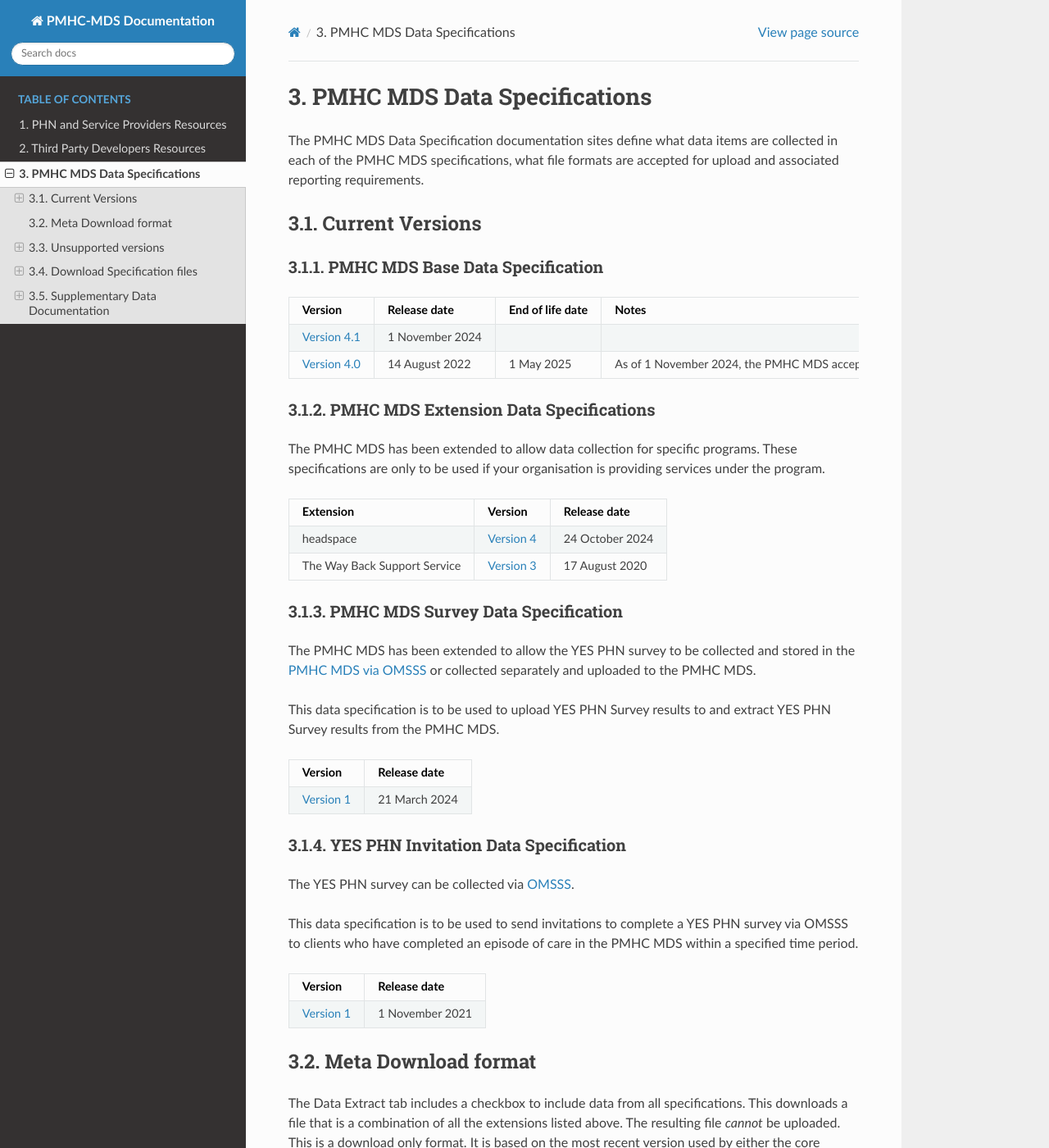
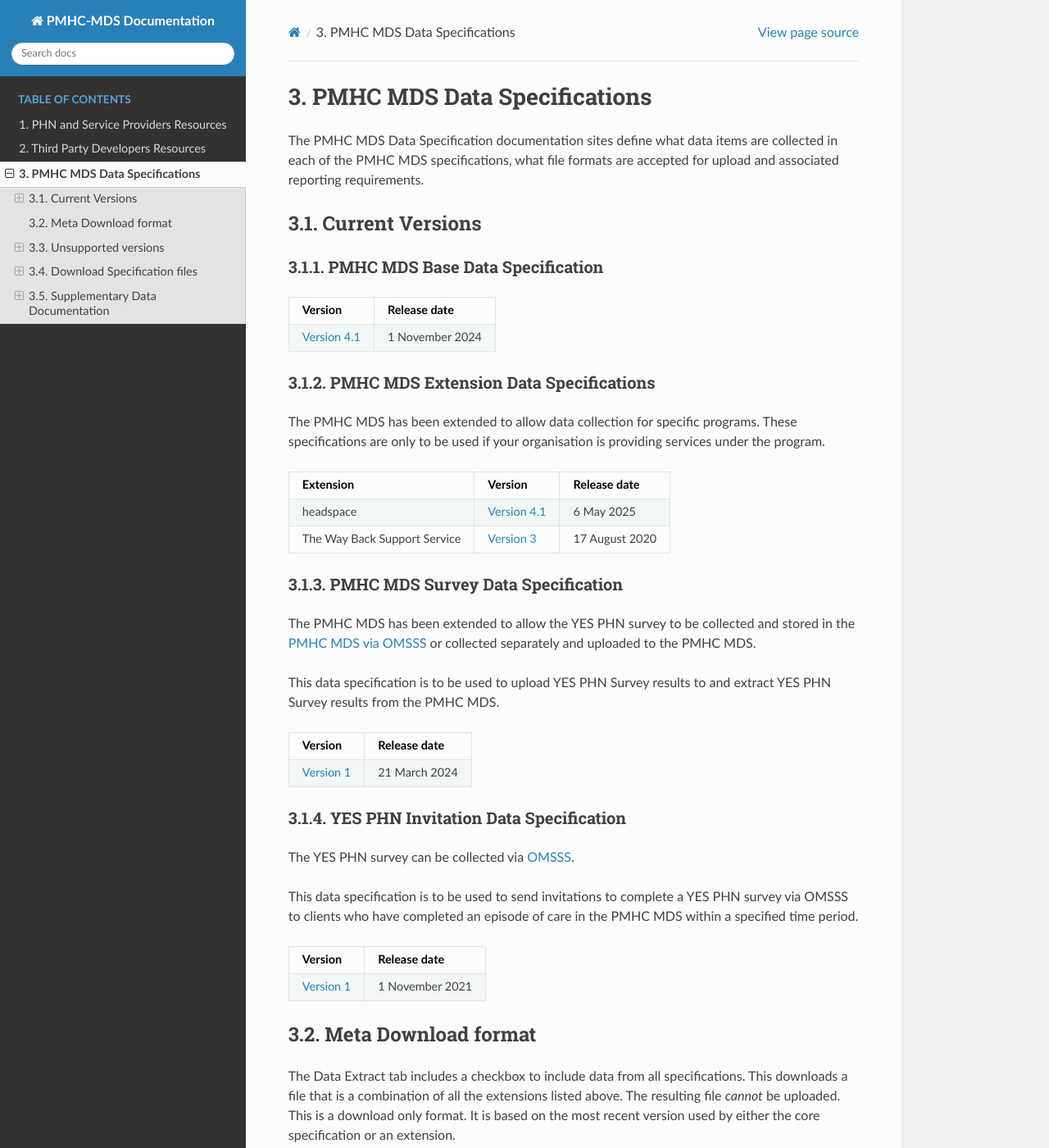
Before and after one commit to logicly-au/docs.pmhc-mds.com, a Sphinx documentation site: the page built from docs/data-specifications.rst, in a window 1280 px wide and 1400 px high. Shown: the whole window at 82% size. Built offline with Sphinx 7.4.7 and the Read the Docs theme 3.1.0, drawn with Linux system fonts in a browser that asks for light colours; some of the changed text lies outside the part shown.

Commit message:
EoL'ing PMHC and headspace v4.0

```diff
--- a/docs/data-specifications.rst
+++ b/docs/data-specifications.rst
@@ -13,16 +13,11 @@
 PMHC MDS Base Data Specification
 ~~~~~~~~~~~~~~~~~~~~~~~~~~~~~~~~
 
-+----------------------------------------------------------+------------------+------------------+------------------------------------------------------------------------------+
-| Version                                                  | Release date     | End of life date | Notes                                                                        |
-+==========================================================+==================+==================+==============================================================================+
-| `Version 4.1 </projects/data-specification/en/v4.1/>`__  | 1 November 2024  |                  |                                                                              |
-+----------------------------------------------------------+------------------+------------------+------------------------------------------------------------------------------+
-| `Version 4.0 </projects/data-specification/en/v4/>`__    | 14 August 2022   | 1 May 2025       | As of 1 November 2024, the PMHC MDS accepted uploads in both the version 4.0 |
-|                                                          |                  |                  | format and the version 4.1 format. The version 4.1 format is marked for      |
-|                                                          |                  |                  | end-of-life on 1 May 2025. After this date version 4.0 uploads will          |
-|                                                          |                  |                  | no longer accepted.                                                          |
-+----------------------------------------------------------+------------------+------------------+------------------------------------------------------------------------------+
++----------------------------------------------------------+------------------+
+| Version                                                  | Release date     |
++==========================================================+==================+
+| `Version 4.1 </projects/data-specification/en/v4.1/>`__  | 1 November 2024  |
++----------------------------------------------------------+------------------+
 
 PMHC MDS Extension Data Specifications
 ~~~~~~~~~~~~~~~~~~~~~~~~~~~~~~~~~~~~~~
@@ -31,13 +26,13 @@
 These specifications are only to be used if your organisation is providing services
 under the program.
 
-+------------------------------+----------------------------------------------------------------+------------------+
-| Extension                    | Version                                                        | Release date     |
-+==============================+================================================================+==================+
-| headspace                    | `Version 4 </projects/data-specification-headspace/en/v4/>`__  | 24 October 2024  |
-+------------------------------+----------------------------------------------------------------+------------------+
-| The Way Back Support Service | `Version 3 </projects/data-specification-wayback/en/v3/>`__    | 17 August 2020   |
-+------------------------------+----------------------------------------------------------------+------------------+
++------------------------------+--------------------------------------------------------------------+------------------+
+| Extension                    | Version                                                            | Release date     |
++==============================+====================================================================+==================+
+| headspace                    | `Version 4.1 </projects/data-specification-headspace/en/v4.1/>`__  | 6 May 2025       |
++------------------------------+--------------------------------------------------------------------+------------------+
+| The Way Back Support Service | `Version 3 </projects/data-specification-wayback/en/v3/>`__        | 17 August 2020   |
++------------------------------+--------------------------------------------------------------------+------------------+
 
 PMHC MDS Survey Data Specification
 ~~~~~~~~~~~~~~~~~~~~~~~~~~~~~~~~~~
@@ -82,20 +77,25 @@
 Unsupported versions
 --------------------
 
-+------------------------------------------------------+------------------+----------------------------------------------------------------------------+
-| Version                                              | End of life date | Notes                                                                      |
-+======================================================+==================+============================================================================+
-| `Version 2 </projects/data-specification/en/v2/>`__  | 31 January 2023  | As of 1 August 2022, the PMHC MDS accepted uploads in both the version 4   |
-|                                                      |                  | format and the version 2 format. The version 2 format was marked for       |
-|                                                      |                  | end-of-life on 5 February 2023. After this date version 2 uploads were     |
-|                                                      |                  | no longer accepted.                                                        |
-+------------------------------------------------------+------------------+----------------------------------------------------------------------------+
-| `Version 1 </projects/data-specification/en/v1/>`__  | 1 July 2020      | As of 1 July 2019, the PMHC MDS accepted uploads in both the version 2     |
-|                                                      |                  | format and the version 1 format. (`read more...                            |
-|                                                      |                  | <https://pmhc-mds.com/2019/06/04/Contunity-of-Support-PMHC-Spec-v2-0/>`__) |
-|                                                      |                  | The version 1 format was marked for end-of-life on 30 June 2020.           |
-|                                                      |                  | After this date version 1 uploads were no longer accepted.                 |
-+------------------------------------------------------+------------------+----------------------------------------------------------------------------+
++--------------------------------------------------------+------------------+------------------------------------------------------------------------------+
+| Version                                                | End of life date | Notes                                                                        |
++========================================================+==================+==============================================================================+
+| `Version 4.0 </projects/data-specification/en/v4/>`__  | 1 May 2025       | As of 1 November 2024, the PMHC MDS accepted uploads in both the version 4.0 |
+|                                                        |                  | format and the version 4.1 format. The version 4.1 format was marked for     |
+|                                                        |                  | end-of-life on 6 May 2025. After this date version 4.0 uploads wwere         |
+|                                                        |                  | no longer accepted.                                                          |
++--------------------------------------------------------+------------------+------------------------------------------------------------------------------+
+| `Version 2 </projects/data-specification/en/v2/>`__    | 31 January 2023  | As of 1 August 2022, the PMHC MDS accepted uploads in both the version 4     |
+|                                                        |                  | format and the version 2 format. The version 2 format was marked for         |
+|                                                        |                  | end-of-life on 5 February 2023. After this date version 2 uploads were       |
+|                                                        |                  | no longer accepted.                                                          |
++--------------------------------------------------------+------------------+------------------------------------------------------------------------------+
+| `Version 1 </projects/data-specification/en/v1/>`__    | 1 July 2020      | As of 1 July 2019, the PMHC MDS accepted uploads in both the version 2       |
+|                                                        |                  | format and the version 1 format. (`read more...                              |
+|                                                        |                  | <https://pmhc-mds.com/2019/06/04/Contunity-of-Support-PMHC-Spec-v2-0/>`__)   |
+|                                                        |                  | The version 1 format was marked for end-of-life on 30 June 2020.             |
+|                                                        |                  | After this date version 1 uploads were no longer accepted.                   |
++--------------------------------------------------------+------------------+------------------------------------------------------------------------------+
 
 Unsupported PMHC MDS Extension Data Specifications
 ~~~~~~~~~~~~~~~~~~~~~~~~~~~~~~~~~~~~~~~~~~~~~~~~~~
@@ -103,6 +103,8 @@
 +------------------------------------------------------------------------------------------------------------+------------------+
 | Extension                                 | Version                                                        | End of life date |
 +===========================================+================================================================+==================+
+| headspace                                 | `Version 4 </projects/data-specification-headspace/en/v4/>`__  | 6 May 2025       |
++-------------------------------------------+----------------------------------------------------------------+------------------+
 | headspace                                 | `Version 2 </projects/data-specification-headspace/en/v2/>`__  | 24 October 2024  |
 +-------------------------------------------+----------------------------------------------------------------+------------------+
 | HeadtoHelp                                | `Version 3 </projects/data-specification-headtohelp/en/v3/>`__ | 31 January 2023  |
@@ -128,9 +130,7 @@
 Current versions
 ~~~~~~~~~~~~~~~~
 
-
 * `PMHC MDS Version 4.1 <https://docs.pmhc-mds.com/projects/data-specification/en/v4.1/_static/pmhcmds-spec-meta.zip>`__
-* `PMHC MDS Version 4.0 <https://docs.pmhc-mds.com/projects/data-specification/en/v4/_static/pmhcmds-spec-meta.zip>`__
 * `The Way Back Version 3 extension <https://docs.pmhc-mds.com/projects/data-specification-wayback/en/v3/_static/wayback-spec-meta.zip>`__
 * `Survey Version 1 <https://docs.pmhc-mds.com/projects/data-specification-survey/en/v1/_static/pmhcmds-survey-spec-meta.zip>`__
 * `YES PHN Invitation Version 1 <https://docs.pmhc-mds.com/projects/data-specification-yes-invitation/en/v1/_static/pmhcmds-yes-invitation-spec-meta.zip>`__
```
Also changed, not shown: other parts of docs/data-specifications.rst (+1 -0 lines).
